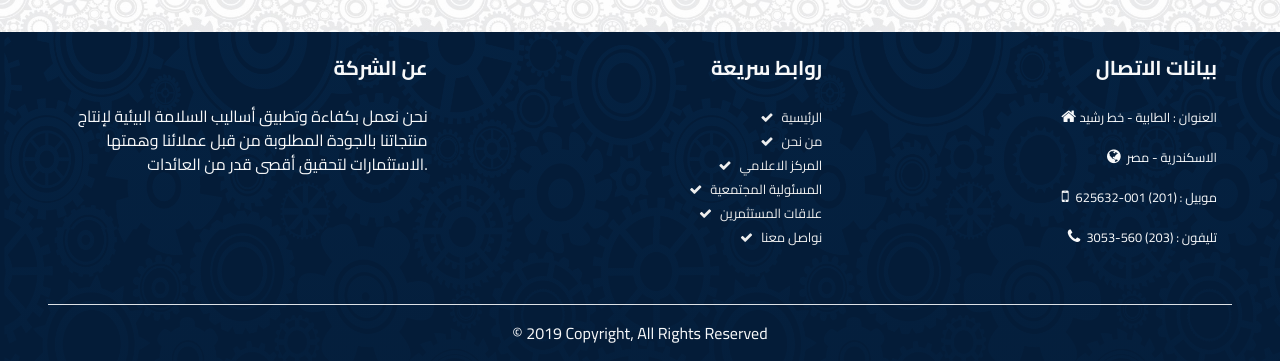
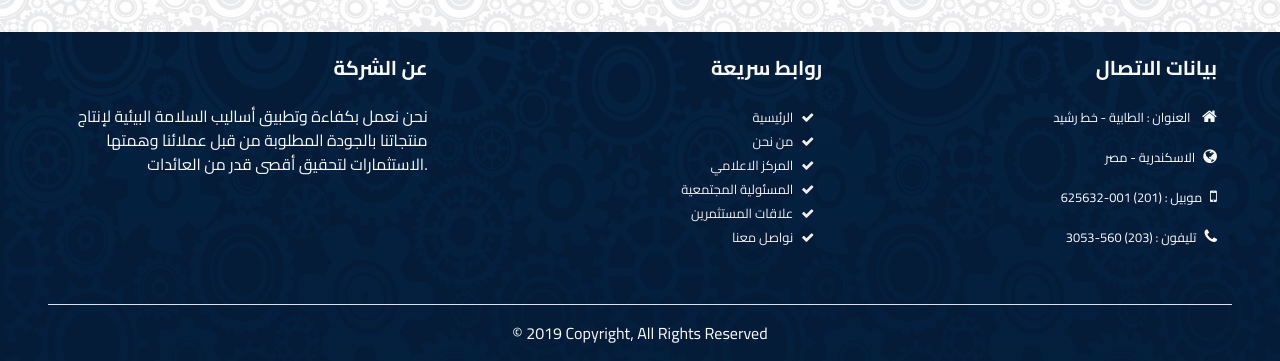
Before and after one commit to AliMetwally/abuqir, a CodeIgniter app: page /abuqir/index.php/home/index in a window 1280 px wide. Shown: the part 2430-2791 px from the top of the page. Run offline with CodeIgniter, Linux system fonts and the light colour scheme; grey boxes labelled with a size stand in for pictures from a placeholder-image service; data that the repository does not hold is empty; style sheets or scripts are compiled from the project's sources; some libraries are stand-ins or nearby versions; some web fonts are replaced.

Commit message:
update rest css

```diff
--- a/public/css/layout/rtl_reset.css
+++ b/public/css/layout/rtl_reset.css
@@ -30,8 +30,15 @@ p {
   text-align: right;
 }
 
-.copy-right p {
+footer .copy-right p {
   text-align: center !important;
+}
+footer li {
+  direction: rtl;
+}
+footer i {
+  margin-right: 0 !important;
+  margin-left: 0.5rem !important;
 }
 
 /*# sourceMappingURL=rtl_reset.css.map */
--- a/public/css/sass/layout/rtl_reset.scss
+++ b/public/css/sass/layout/rtl_reset.scss
@@ -29,6 +29,19 @@ p{
     text-align: right;
 }
 
-.copy-right p{
-    text-align: center!important;
+
+footer{
+
+    .copy-right p{
+        text-align: center!important;
+    }
+
+
+    li{
+        direction: rtl;
+    }
+    i{
+        margin-right: 0!important;
+        margin-left: .5rem!important;
+    }
 }
```
Also changed, not shown: 1 other file.
